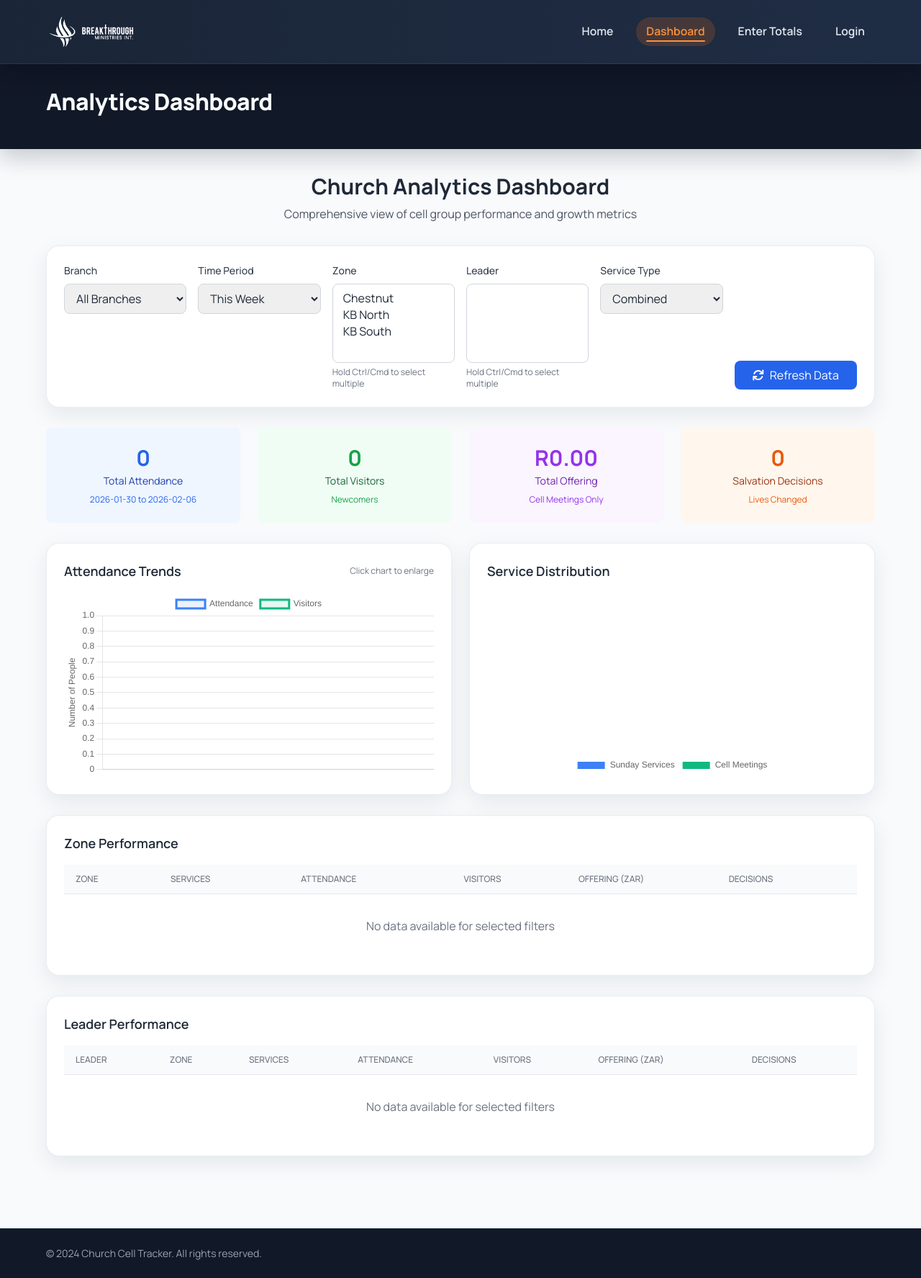
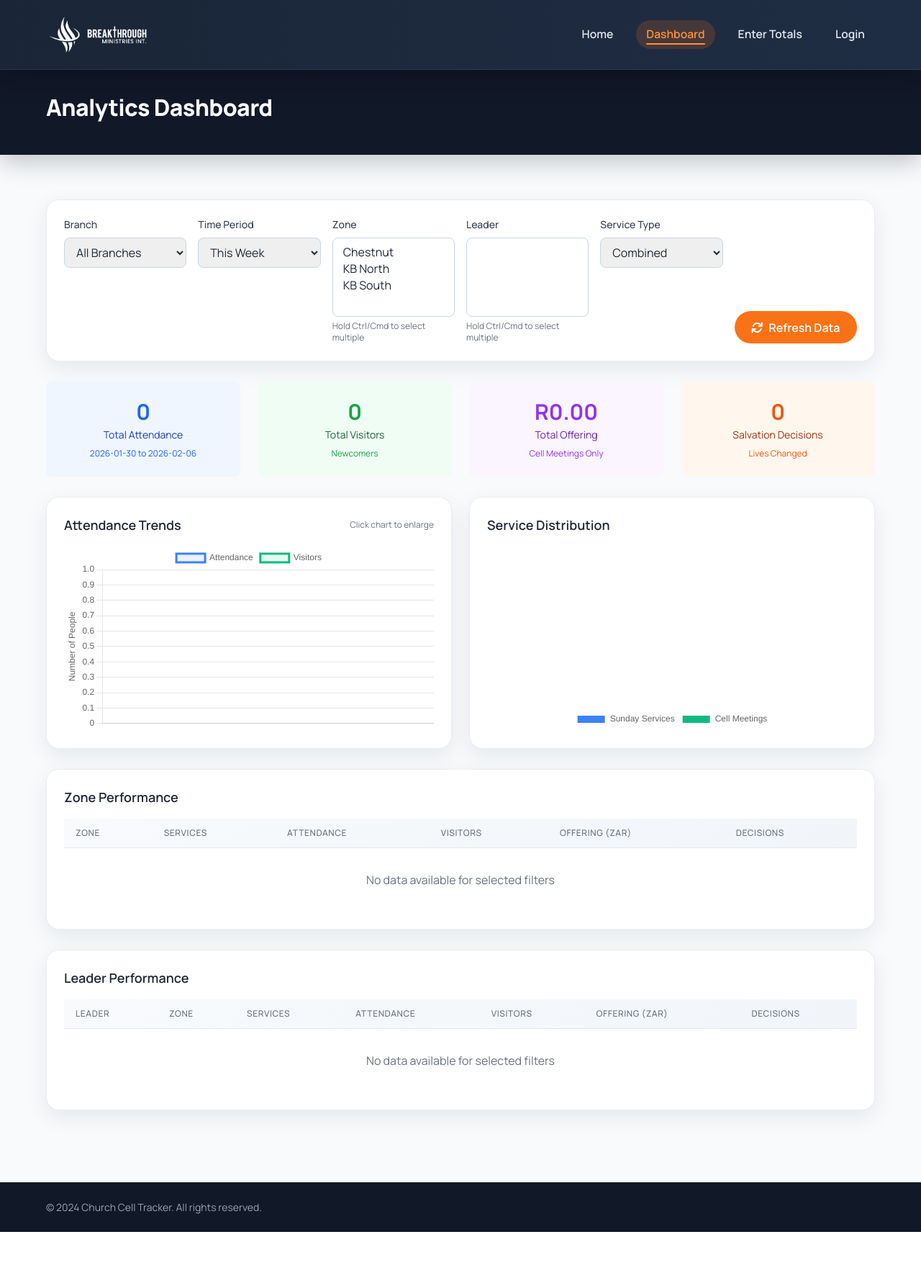
Before and after one commit to Jevan006/cell-tracker, a Flask app: page /dashboard in a window 1280 px wide. Shown: the whole page at 72% size. After the commit the page ends 1711 px from the top, so only its background shows below. Run offline with Flask 3, Linux system fonts and the light colour scheme; data comes from the database, SQL or seed files in the repository; data that the repository does not hold is empty; some libraries are stand-ins or nearby versions.

Commit message:
PHASE 3C — DASHBOARD TEMPLATE CLEANUP (NO LOGIC CHANGES)

```diff
--- a/static/css/theme.css
+++ b/static/css/theme.css
@@ -99,7 +99,7 @@
 }
 
 .navbar-logo img {
-  height: 52px;
+  height: 60px;
   width: auto;
   display: block;
 }
--- a/templates/dashboard.html
+++ b/templates/dashboard.html
@@ -1,11 +1,6 @@
 {% extends "base.html" %}
 
 {% block content %}
-<!-- Header -->
-<div class="text-center mb-8">
-    <h1 class="text-3xl font-bold text-gray-800 mb-2">Church Analytics Dashboard</h1>
-    <p class="text-gray-600">Comprehensive view of cell group performance and growth metrics</p>
-</div>
 
 <!-- Filters Card -->
 <div class="page-section">
@@ -14,14 +9,14 @@
         <!-- Branch Filter (optional) -->
         <div id="branchFilterWrap">
             <label class="block text-sm font-medium text-gray-700 mb-2">Branch</label>
-            <select id="branchFilter" class="w-full px-3 py-2 border border-gray-300 rounded-lg focus:ring-2 focus:ring-blue-500">
+            <select id="branchFilter" class="input-field">
                 <option value="">All Branches</option>
             </select>
         </div>
         <!-- Time Period Filter -->
         <div>
             <label class="block text-sm font-medium text-gray-700 mb-2">Time Period</label>
-            <select id="periodFilter" class="w-full px-3 py-2 border border-gray-300 rounded-lg focus:ring-2 focus:ring-blue-500">
+            <select id="periodFilter" class="input-field">
                 <option value="week">This Week</option>
                 <option value="month">This Month</option>
                 <option value="year">This Year</option>
@@ -31,7 +26,7 @@
         <!-- Zone Filter -->
         <div>
             <label class="block text-sm font-medium text-gray-700 mb-2">Zone</label>
-            <select id="zoneFilter" multiple class="w-full px-3 py-2 border border-gray-300 rounded-lg focus:ring-2 focus:ring-blue-500">
+            <select id="zoneFilter" multiple class="input-field">
                 <!-- Zones will be populated by JavaScript -->
             </select>
             <p class="text-xs text-gray-500 mt-1">Hold Ctrl/Cmd to select multiple</p>
@@ -40,7 +35,7 @@
         <!-- Leader Filter -->
         <div>
             <label class="block text-sm font-medium text-gray-700 mb-2">Leader</label>
-            <select id="leaderFilter" multiple class="w-full px-3 py-2 border border-gray-300 rounded-lg focus:ring-2 focus:ring-blue-500">
+            <select id="leaderFilter" multiple class="input-field">
                 <!-- Leaders will be populated by JavaScript -->
             </select>
             <p class="text-xs text-gray-500 mt-1">Hold Ctrl/Cmd to select multiple</p>
@@ -49,7 +44,7 @@
         <!-- Service Type Filter -->
         <div>
             <label class="block text-sm font-medium text-gray-700 mb-2">Service Type</label>
-            <select id="serviceTypeFilter" class="w-full px-3 py-2 border border-gray-300 rounded-lg focus:ring-2 focus:ring-blue-500">
+            <select id="serviceTypeFilter" class="input-field">
                 <option value="combined">Combined</option>
                 <option value="sunday">Sunday Services</option>
                 <option value="cell">Cell Meetings</option>
@@ -60,14 +55,13 @@
         <div class="flex items-end">
             <button
                 onclick="loadAnalytics()"
-                class="w-full px-4 py-2 bg-blue-600 text-white rounded-lg hover:bg-blue-700 transition-colors flex items-center justify-center"
+                class="w-full btn-solid"
             >
                 <i class="fas fa-refresh mr-2"></i>
                 Refresh Data
             </button>
         </div>
     </div>
-</div>
   </div>
 </div>
 
@@ -102,7 +96,6 @@
             <canvas id="serviceTypeChart"></canvas>
         </div>
     </div>
-</div>
   </div>
 </div>
 
@@ -112,13 +105,13 @@
     <h3 class="text-lg font-semibold text-gray-800 mb-4">Zone Performance</h3>
     <div class="overflow-x-auto">
         <table class="min-w-full divide-y divide-gray-200">
-            <thead class="bg-gray-50">
+            <thead class="table-header">
                 <tr>
                     <th class="px-4 py-3 text-left text-xs font-medium text-gray-500 uppercase">Zone</th>
                     <th class="px-4 py-3 text-left text-xs font-medium text-gray-500 uppercase">Services</th>
                     <th class="px-4 py-3 text-left text-xs font-medium text-gray-500 uppercase">Attendance</th>
                     <th class="px-4 py-3 text-left text-xs font-medium text-gray-500 uppercase">Visitors</th>
-                    <th class="px-4py-3 text-left text-xs font-medium text-gray-500 uppercase">Offering (ZAR)</th>
+                    <th class="px-4 py-3 text-left text-xs font-medium text-gray-500 uppercase">Offering (ZAR)</th>
                     <th class="px-4 py-3 text-left text-xs font-medium text-gray-500 uppercase">Decisions</th>
                 </tr>
             </thead>
@@ -127,7 +120,6 @@
             </tbody>
         </table>
     </div>
-</div>
   </div>
 </div>
 
@@ -137,7 +129,7 @@
     <h3 class="text-lg font-semibold text-gray-800 mb-4">Leader Performance</h3>
     <div class="overflow-x-auto">
         <table class="min-w-full divide-y divide-gray-200">
-            <thead class="bg-gray-50">
+            <thead class="table-header">
                 <tr>
                     <th class="px-4 py-3 text-left text-xs font-medium text-gray-500 uppercase">Leader</th>
                     <th class="px-4 py-3 text-left text-xs font-medium text-gray-500 uppercase">Zone</th>
@@ -153,6 +145,7 @@
             </tbody>
         </table>
     </div>
+  </div>
 </div>
 
 <!-- Loading Spinner -->
@@ -161,8 +154,6 @@
         <i class="fas fa-spinner fa-spin text-blue-600 mr-3"></i>
         <span>Loading analytics data...</span>
     </div>
-</div>
-  </div>
 </div>
 
 <!-- Attendance Chart Modal -->
@@ -321,7 +312,7 @@ function updateZoneStats(zoneStats) {
     zoneStatsBody.innerHTML = Object.entries(zoneStats)
         .sort(([,a], [,b]) => b.attendance - a.attendance)
         .map(([zone, stats]) => `
-            <tr class="hover:bg-gray-50">
+            <tr class="table-row hover:bg-gray-50">
                 <td class="px-4 py-3 font-medium text-gray-900">${zone}</td>
                 <td class="px-4 py-3 text-gray-900">${stats.services}</td>
                 <td class="px-4 py-3 text-gray-900">${stats.attendance}</td>
@@ -342,7 +333,7 @@ function updateLeaderStats(leaderStats) {
     leaderStatsBody.innerHTML = Object.entries(leaderStats)
         .sort(([,a], [,b]) => b.attendance - a.attendance)
         .map(([leader, stats]) => `
-            <tr class="hover:bg-gray-50">
+            <tr class="table-row hover:bg-gray-50">
                 <td class="px-4 py-3 font-medium text-gray-900">${leader}</td>
                 <td class="px-4 py-3 text-gray-900">${stats.zone}</td>
                 <td class="px-4 py-3 text-gray-900">${stats.services}</td>
@@ -619,6 +610,4 @@ attendanceModal.addEventListener('click', function(e) {
     }
 });
 </script>
-</style>
-</style>
 {% endblock %}
--- a/templates/login.html
+++ b/templates/login.html
@@ -24,7 +24,7 @@
             type="text"
             autocomplete="username"
             required
-            class="appearance-none rounded-lg relative block w-full px-3 py-2 border border-gray-300 placeholder-gray-500 text-gray-900 focus:outline-none focus:ring-blue-500 focus:border-blue-500 focus:z-10 sm:text-sm"
+            class="appearance-none rounded-lg relative block w-full px-3 py-2 border border-gray-300 placeholder-gray-500 text-gray-900 focus:outline-none focus:ring-blue-500 focus:border-blue-500 focus:z-10 sm:text-sm input-field"
             placeholder="Username"
           />
         </div>
@@ -36,7 +36,7 @@
             type="password"
             autocomplete="current-password"
             required
-            class="appearance-none rounded-lg relative block w-full px-3 py-2 border border-gray-300 placeholder-gray-500 text-gray-900 focus:outline-none focus:ring-blue-500 focus:border-blue-500 focus:z-10 sm:text-sm"
+            class="appearance-none rounded-lg relative block w-full px-3 py-2 border border-gray-300 placeholder-gray-500 text-gray-900 focus:outline-none focus:ring-blue-500 focus:border-blue-500 focus:z-10 sm:text-sm input-field"
             placeholder="Password"
           />
         </div>
@@ -61,10 +61,7 @@
       {% endif %}
 
       <div>
-        <button
-          type="submit"
-          class="group relative w-full flex justify-center py-2 px-4 border border-transparent text-sm font-medium rounded-md text-white bg-blue-600 hover:bg-blue-700 focus:outline-none focus:ring-2 focus:ring-offset-2 focus:ring-blue-500"
-        >
+        <button type="submit" class="group relative w-full btn-solid">
           <span class="absolute left-0 inset-y-0 flex items-center pl-3">
             <i
               class="fas fa-unlock text-blue-500 group-hover:text-blue-400"
```
Also changed, not shown: templates/enter_totals.html (+18 -18 lines), templates/leaders_management.html (+23 -23 lines).
